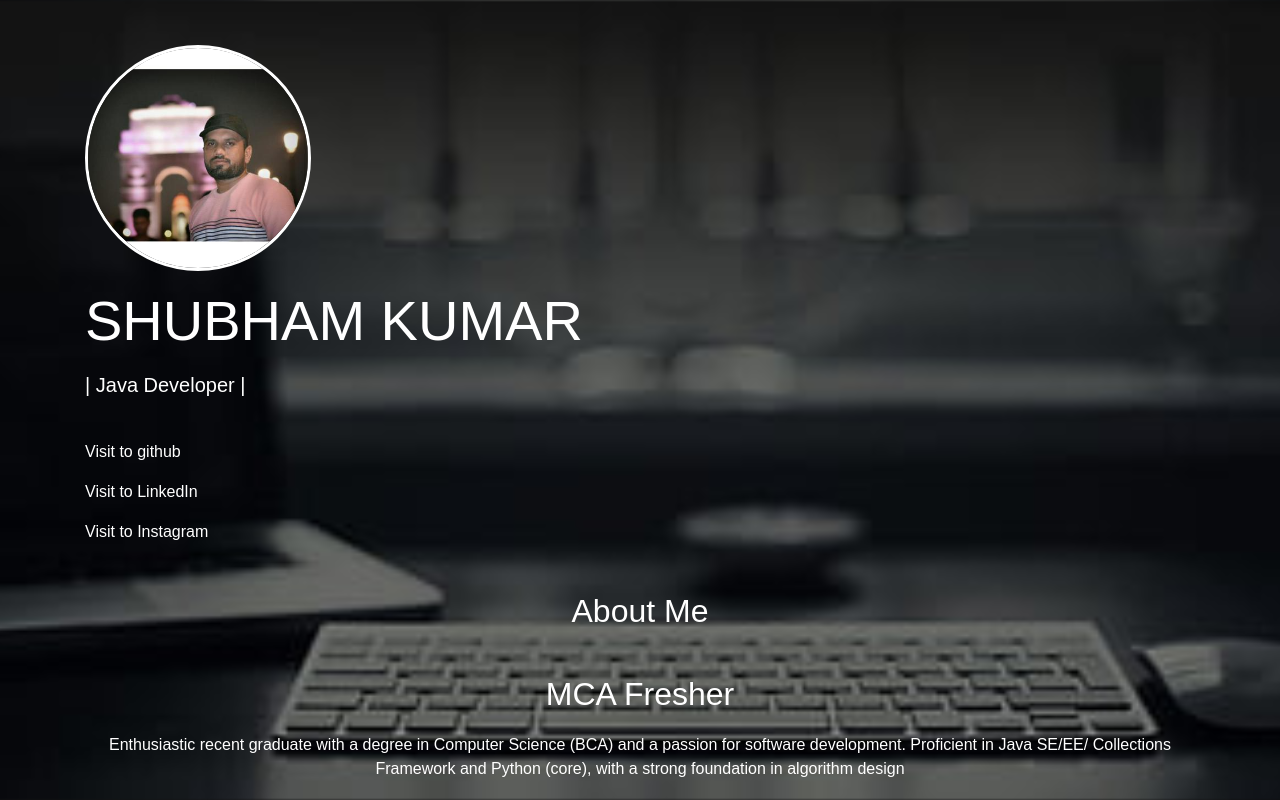
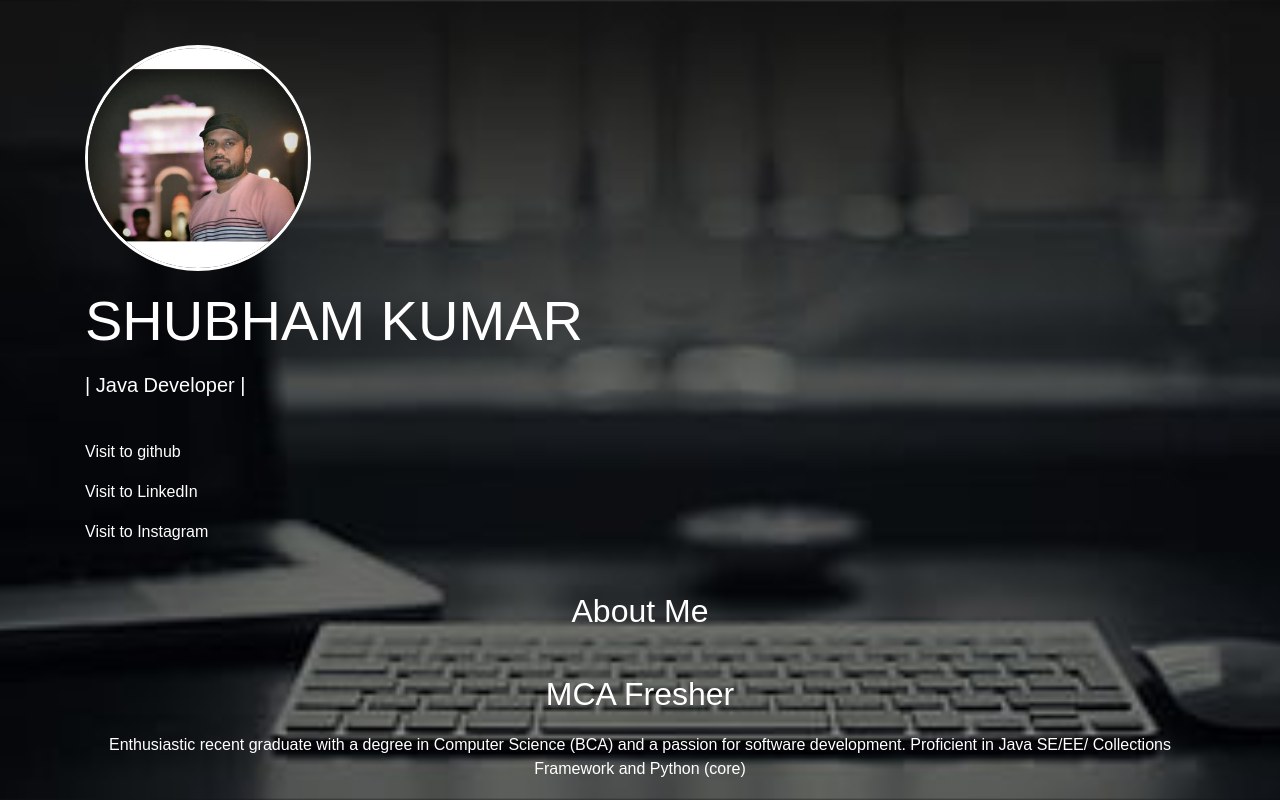
Before and after one commit to Srivastava12/portfolio, a plain HTML site: page index.html in a window 1280 px wide. Shown: the top 800 px of the page. Drawn offline with nearby package versions, Linux system fonts and the light colour scheme.

Commit message:
Update index.html

```diff
--- a/index.html
+++ b/index.html
@@ -28,8 +28,7 @@
     <h3 class="section-title">MCA Fresher</h3>
     <p>
       Enthusiastic recent graduate with a degree in Computer Science (BCA) and a
-      passion for software development. Proficient in Java SE/EE/ Collections Framework and Python (core),
-      with a strong foundation in algorithm design
+      passion for software development. Proficient in Java SE/EE/ Collections Framework and Python (core)
     </p>
   </section>
 
```
